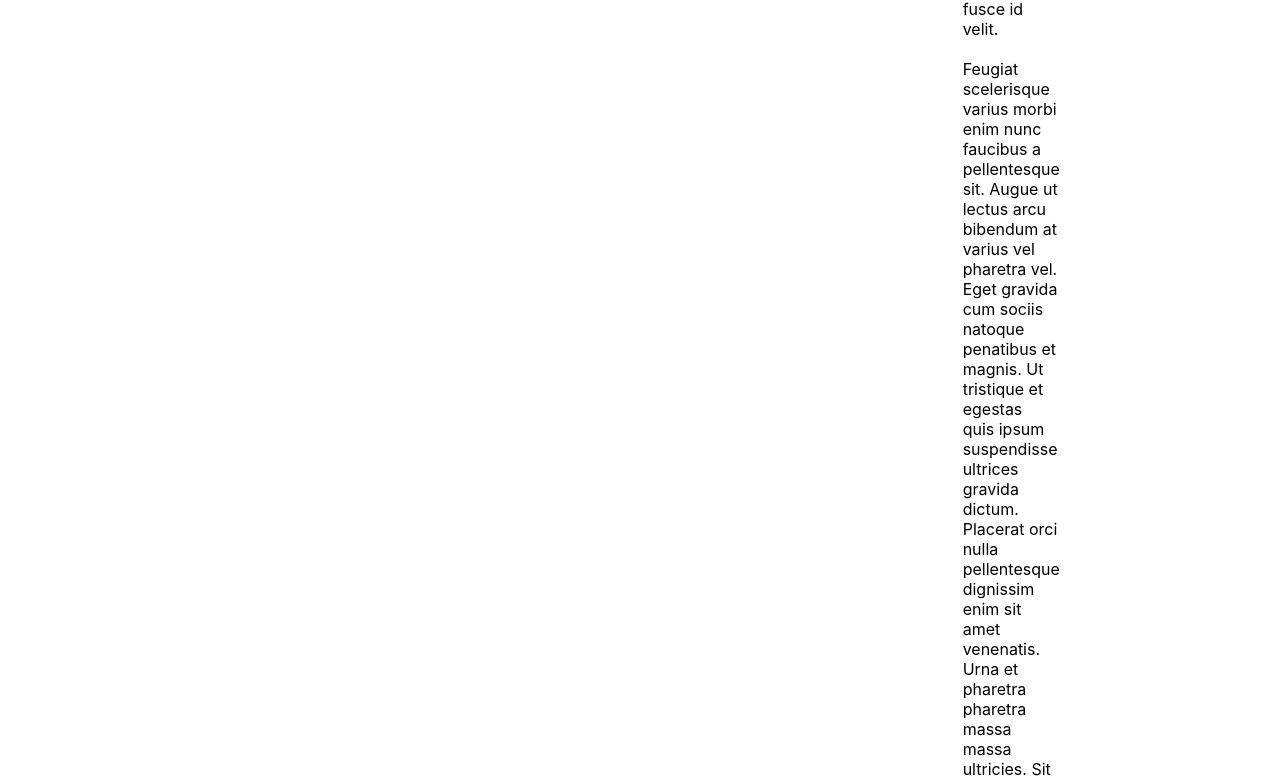
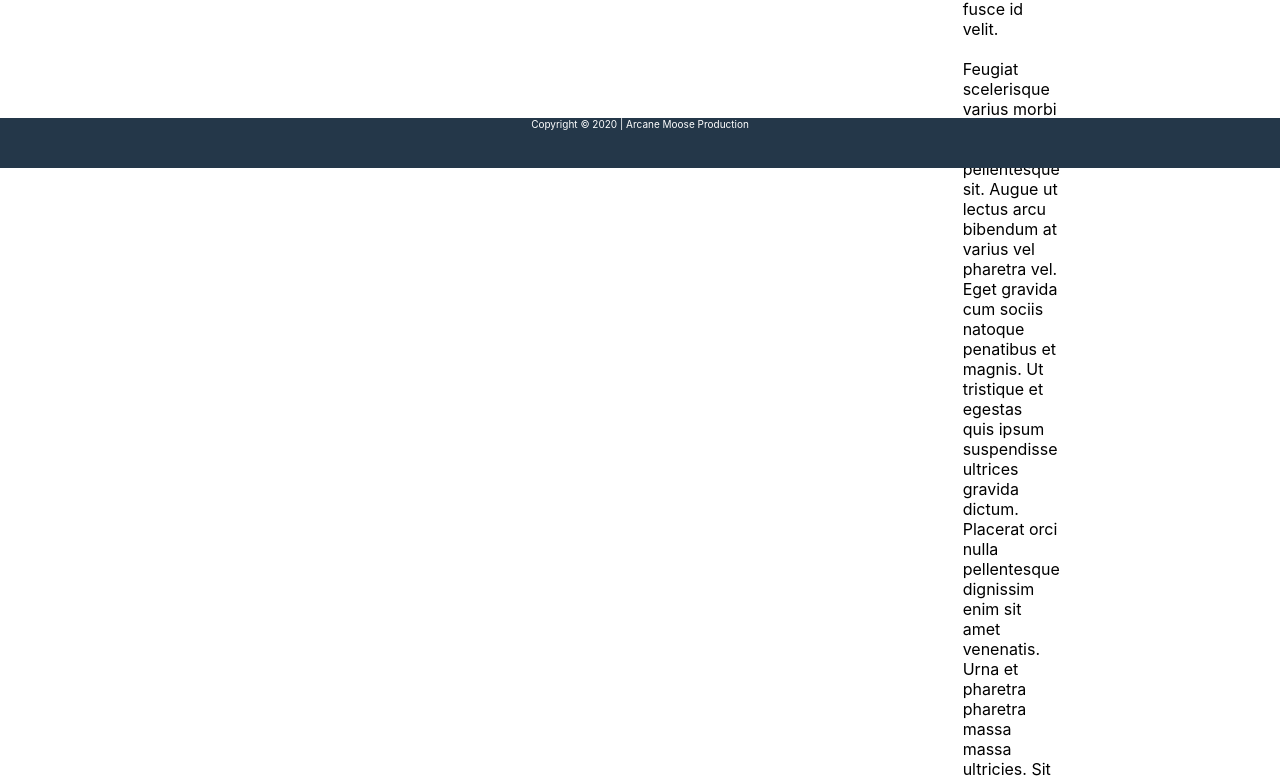
Before and after one commit to MVallery/arboreal-path, a React (Create React App) app: page / in a window 1280 px wide. Shown: the part 932-1714 px from the top of the page. Built offline with nearby package versions, Linux system fonts and the light colour scheme; a web font is replaced by a local one.

Commit message:
fixed footer

```diff
--- a/src/App.css
+++ b/src/App.css
@@ -27,6 +27,7 @@
 }
 .paragraph-container {
   display:flex;
+  height:100vh;
   width: 100%;
   /* flex-direction:column; */
   padding: 200px 0px 50px 0px;
@@ -204,7 +205,7 @@ li a:hover {
   width: 100%;
   color:white;
   height:50px;
-  position:static;/*fixed= stays at bottom but scrolls up? relative= stays away from bottom*/
+  position:relative;/*fixed= stays at bottom but scrolls up? relative= stays away from bottom*/
   bottom:0%;
   overflow:hidden;
   margin:auto;
```
